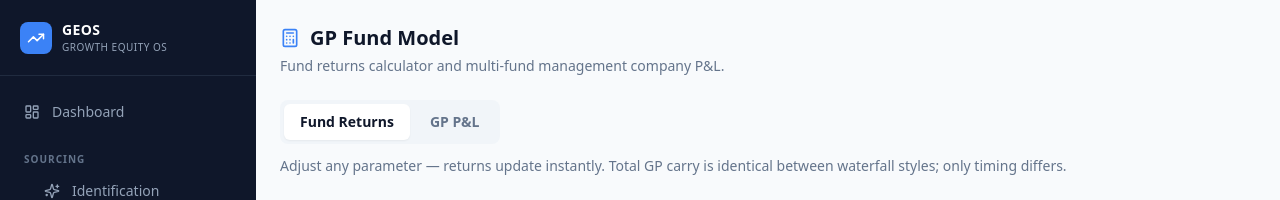
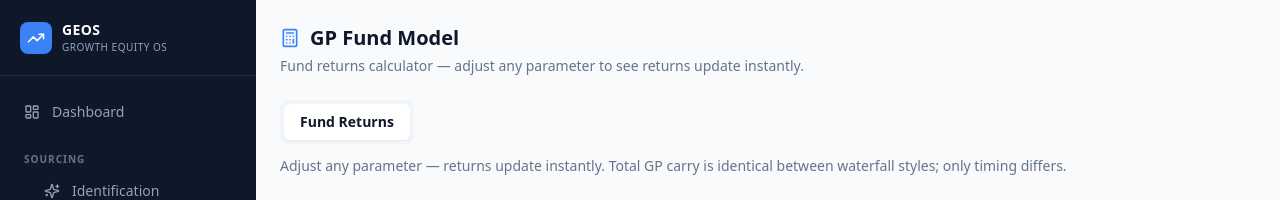
Before and after one commit to michaeljonbauer-png/GEOS, a Next.js app: page /fund-model in a window 1280 px wide. Shown: the top 200 px of the page. Built offline with nearby package versions, Linux system fonts and the light colour scheme.

Commit message:
Hide GP P&L tab from public view (component preserved)

```diff
--- a/app/fund-model/page.tsx
+++ b/app/fund-model/page.tsx
@@ -812,14 +812,13 @@ export default function FundModelPage() {
           <Calculator className="text-blue-500" size={20} />
           <h1 className="text-xl font-bold text-slate-900">GP Fund Model</h1>
         </div>
-        <p className="text-sm text-slate-500">Fund returns calculator and multi-fund management company P&amp;L.</p>
+        <p className="text-sm text-slate-500">Fund returns calculator — adjust any parameter to see returns update instantly.</p>
       </div>
 
-      {/* Tab switcher */}
+      {/* Tab switcher — GP P&L tab hidden (component preserved below, re-add { key: "pnl", label: "GP P&L" } to restore) */}
       <div className="flex gap-1 bg-slate-100 p-1 rounded-lg w-fit">
         {([
           { key: "returns", label: "Fund Returns" },
-          { key: "pnl",     label: "GP P&L" },
         ] as const).map(t => (
           <button
             key={t.key}
```
